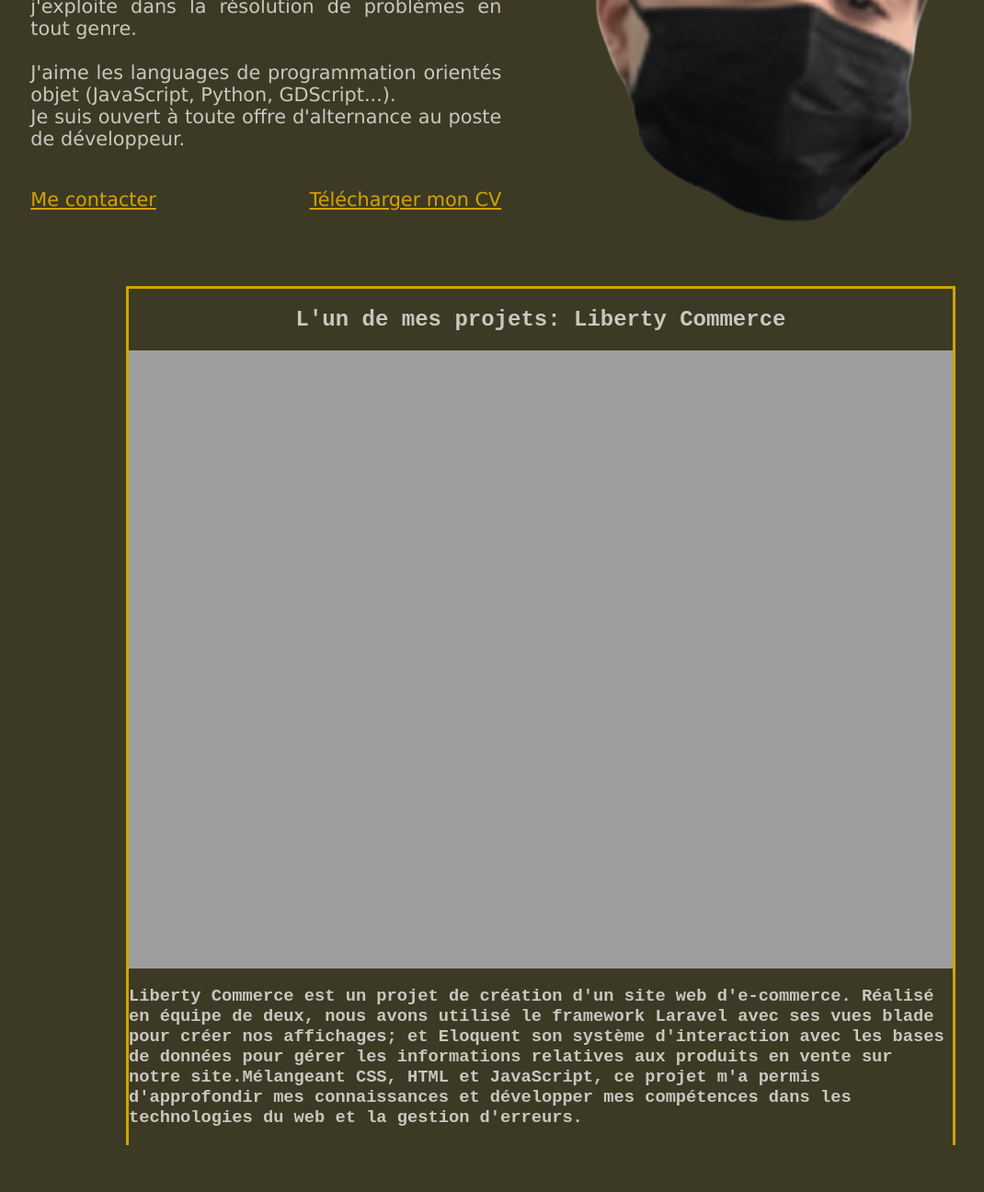
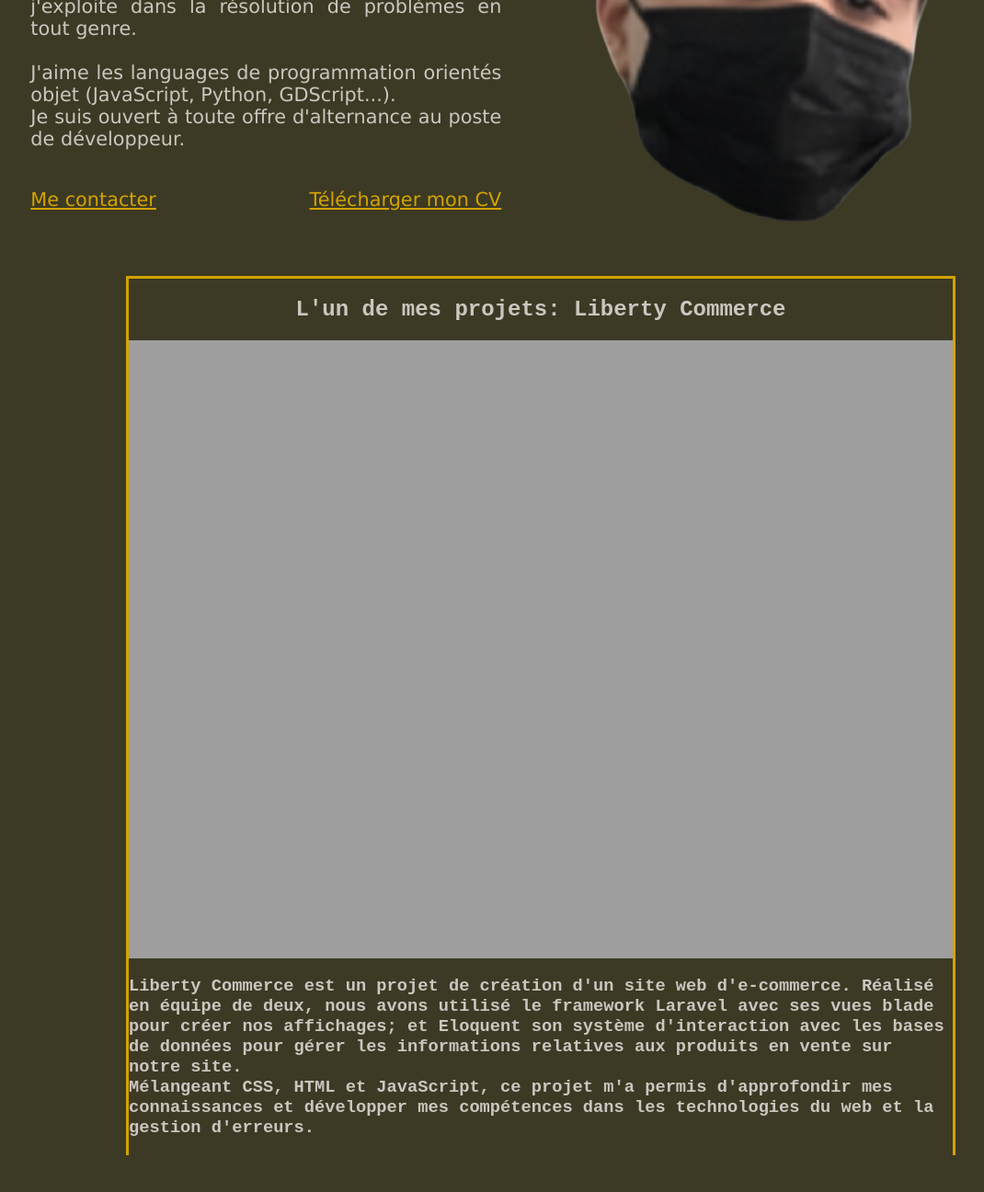
Before and after one commit to YACINEPECHE/portfolio, a plain HTML site: page index.html in a window 1280 px wide. Shown: the part 1222-2518 px from the top of the page at 92% size, without its empty margins (52-1122 px from the left). Drawn offline with Linux system fonts and the light colour scheme.

Commit message:
grosse maj

```diff
--- a/index.html
+++ b/index.html
@@ -63,12 +63,13 @@
                         <div style="content: url(&quot;resources/images/vectors/demo.gif&quot;); width: 100%;"></div>
                     </div>
                     <h3>Liberty Commerce est un projet de création d'un site web d'e-commerce. Réalisé en équipe de deux, nous avons utilisé le framework Laravel avec ses vues blade pour créer nos affichages; et Eloquent son système d'interaction avec les
-                        bases de données pour gérer les informations relatives aux produits en vente sur notre site.Mélangeant CSS, HTML et JavaScript, ce projet m'a permis d'approfondir mes connaissances et développer mes compétences dans les technologies
+                        bases de données pour gérer les informations relatives aux produits en vente sur notre site.<br> Mélangeant CSS, HTML et JavaScript, ce projet m'a permis d'approfondir mes connaissances et développer mes compétences dans les technologies
                         du web et la gestion d'erreurs.
                     </h3>
 
                 </div>
             </div>
+
 
         </div>
     </div>
```
